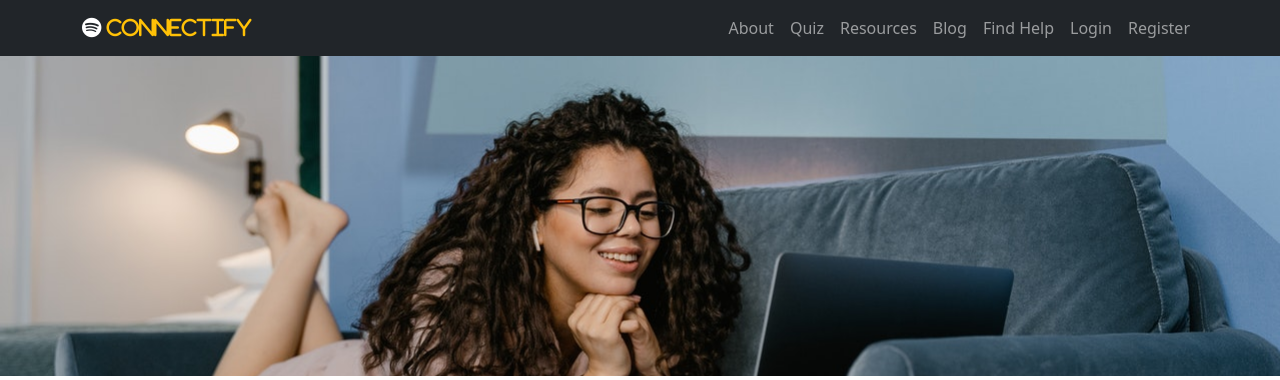
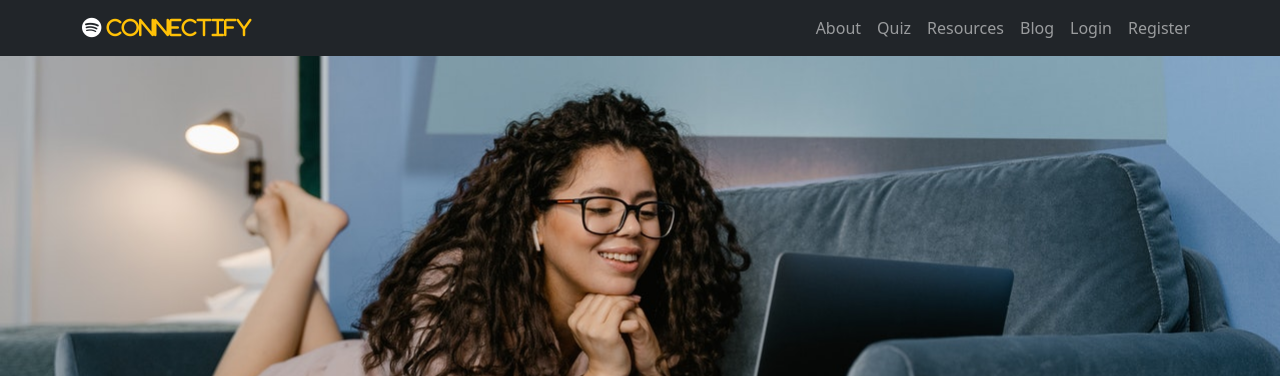
Before and after one commit to SamMartin92/team-10-may-hackathon, a Django app: page /blog/ in a window 1280 px wide. Shown: the top 380 px of the page. Run offline with Django 4.2, Linux system fonts and the light colour scheme; data comes from the database, SQL or seed files in the repository; some libraries are stand-ins or nearby versions.

Commit message:
removes extra nav link

```diff
--- a/templates/base.html
+++ b/templates/base.html
@@ -45,9 +45,6 @@
 
                    <li class="nav-item"><a href="{% url 'resources' %}" class="nav-link">Resources</a></li>
                    <li class="nav-item"><a href="{% url 'blog' %}" class="nav-link">Blog</a></li>
-
-
-                   <li class="nav-item"><a href="#" class="nav-link">Find Help</a></li>
 
                    {% if request.user.is_authenticated %}
 
```
